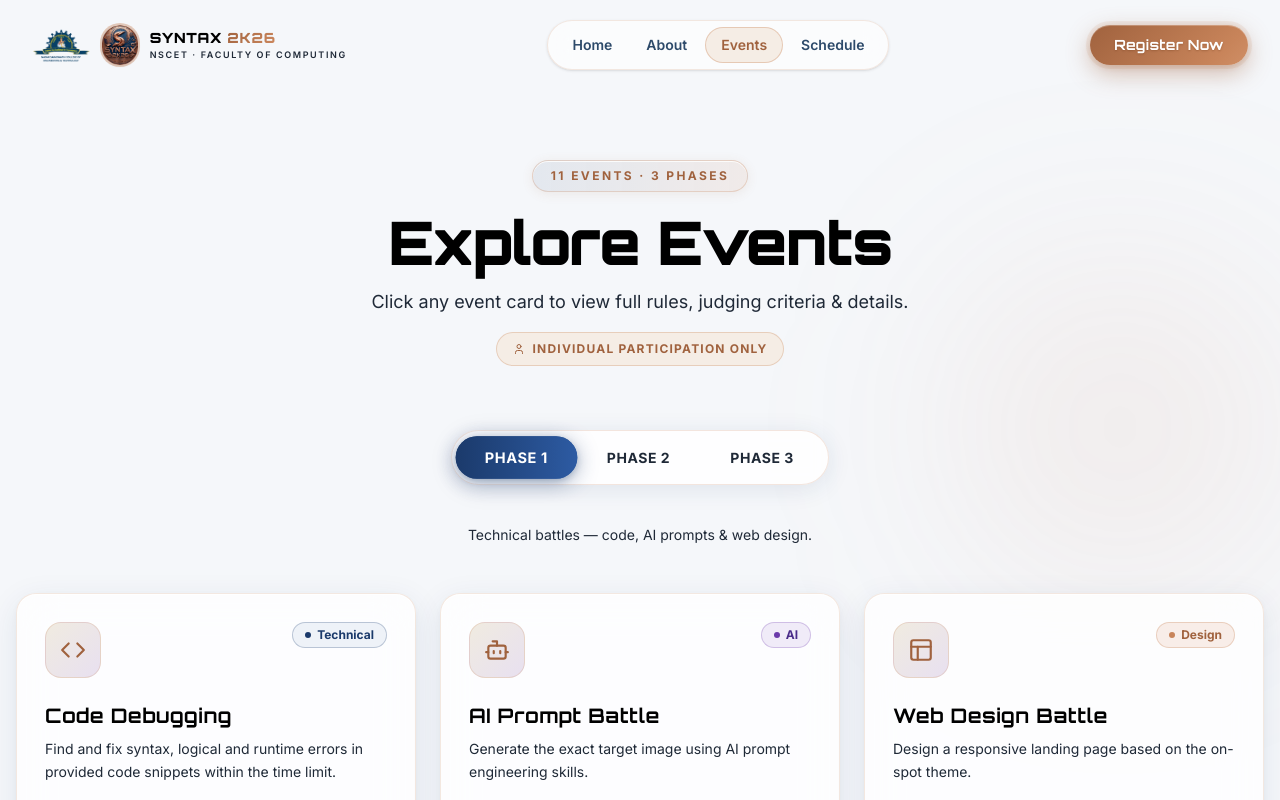
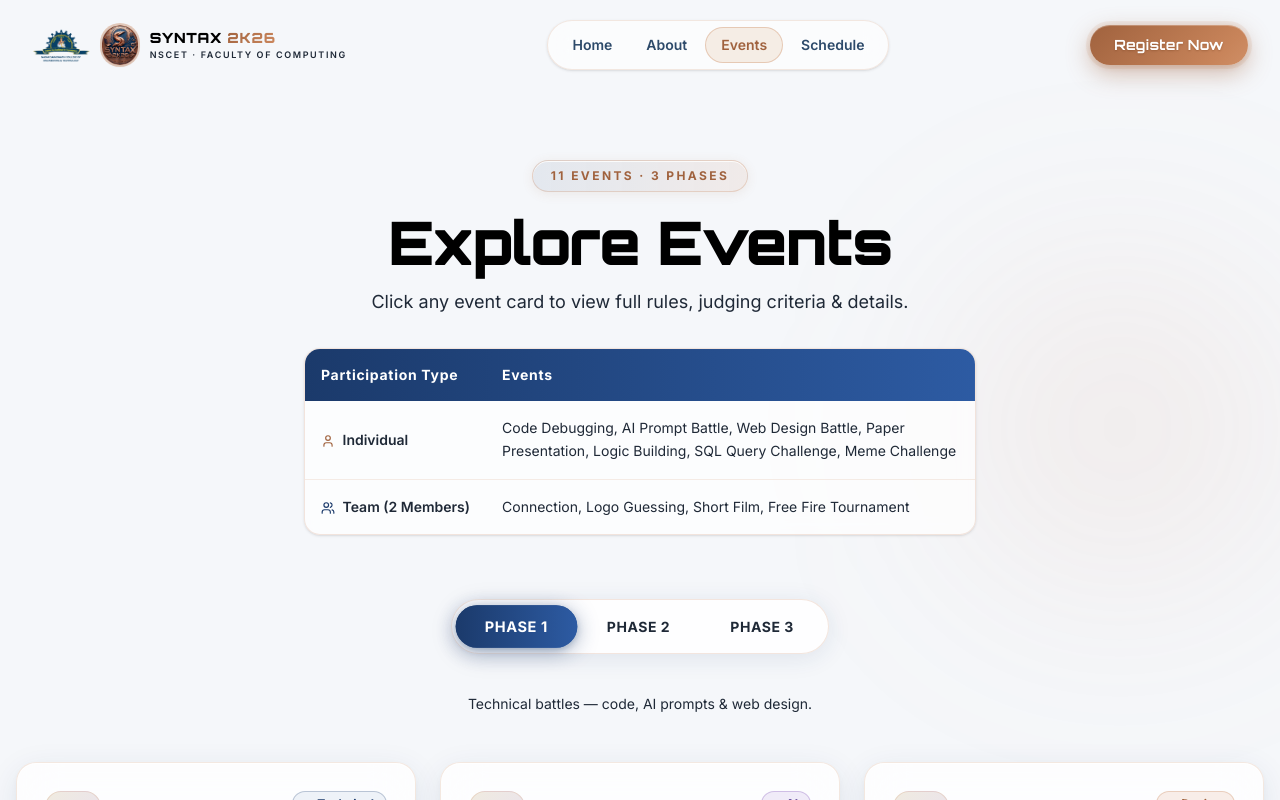
Before and after one commit to sakthisundar-16/nscet-symposium, a React app in the folder frontend/: page /events in a window 1280 px wide. Shown: the top 800 px of the page. Built offline with nearby package versions, Linux system fonts and the light colour scheme; the HTML template or start-up script is replaced by a standard one; a web font is replaced by a local one.

Commit message:
Frontend: Added participation table mapping events to Individual or Team

```diff
--- a/frontend/src/pages/Events.tsx
+++ b/frontend/src/pages/Events.tsx
@@ -441,9 +441,29 @@ const Events = () => {
             className="text-lg text-[#1F2937] font-inter">
             Click any event card to view full rules, judging criteria &amp; details.
           </motion.p>
-          <motion.div initial={{opacity:0,y:8}} animate={{opacity:1,y:0}} transition={{delay:0.24}}
-            className="mt-4 inline-flex items-center gap-2 bg-[#F5EDE5] border border-[#C8845A]/30 text-[#A0623E] text-xs font-bold px-4 py-2 rounded-full font-inter uppercase tracking-widest">
-            <User size={12}/> Individual Participation Only
+          <motion.div initial={{opacity:0,y:8}} animate={{opacity:1,y:0}} transition={{delay:0.24}} className="mt-8 max-w-2xl mx-auto overflow-hidden rounded-2xl border border-[#C8845A]/20 bg-white/70 shadow-sm backdrop-blur-sm">
+            <table className="w-full text-left border-collapse text-sm font-inter">
+              <thead>
+                <tr className="bg-gradient-to-r from-[#1B3A6B] to-[#2D5BA3] text-white">
+                  <th className="p-4 font-bold tracking-wider">Participation Type</th>
+                  <th className="p-4 font-bold tracking-wider">Events</th>
+                </tr>
+              </thead>
+              <tbody className="text-[#1F2937] divide-y divide-[#C8845A]/15">
+                <tr className="hover:bg-[#F5EDE5]/30 transition-colors">
+                  <td className="p-4 font-semibold whitespace-nowrap"><User size={14} className="inline mr-1 text-[#A0623E]" /> Individual</td>
+                  <td className="p-4 leading-relaxed">
+                    Code Debugging, AI Prompt Battle, Web Design Battle, Paper Presentation, Logic Building, SQL Query Challenge, Meme Challenge
+                  </td>
+                </tr>
+                <tr className="hover:bg-[#F5EDE5]/30 transition-colors">
+                  <td className="p-4 font-semibold whitespace-nowrap"><Users size={14} className="inline mr-1 text-[#1B3A6B]" /> Team (2 Members)</td>
+                  <td className="p-4 leading-relaxed">
+                    Connection, Logo Guessing, Short Film, Free Fire Tournament
+                  </td>
+                </tr>
+              </tbody>
+            </table>
           </motion.div>
         </div>
 
```
